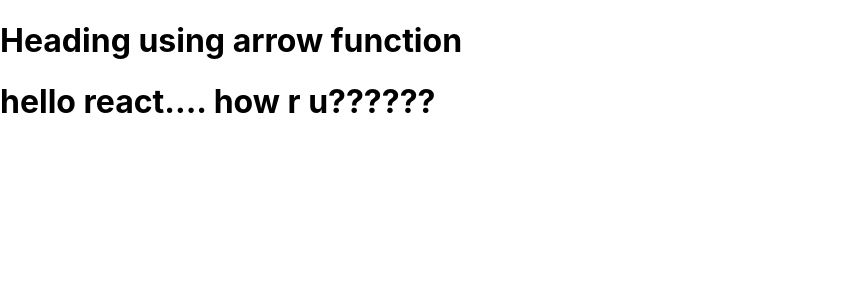
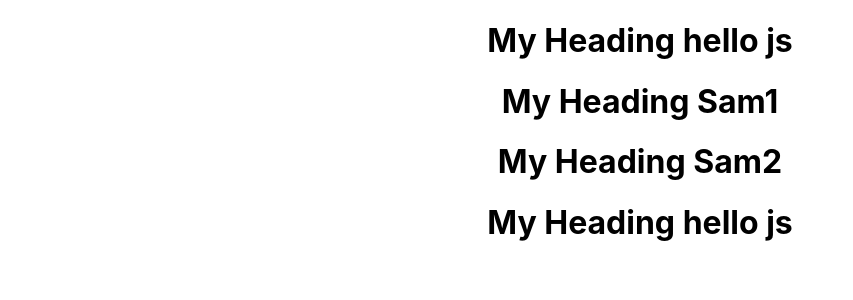
Before and after one commit to sameershinde28/p1, a React (Create React App) app: page / in a window 1280 px wide. Shown: the top 300 px of the page, without its empty margins (0-853 px from the left). Built offline with nearby package versions, Linux system fonts and the light colour scheme.

Commit message:
added default n multiple compo

```diff
--- a/src/App.js
+++ b/src/App.js
@@ -1,12 +1,16 @@
+import MyHeading from "./components/MyHeading";
+import { Sam1, Sam2 as Sameer2 } from './components/MyHeading'
 
-const Heading=()=><h1>Heading using arrow function </h1>
 
 
 export default function App() {
   return (
-    <div>
-      <Heading />
-      <h1>hello react.... how r u??????</h1>
+    <div className="App">
+      <MyHeading />
+      <Sam1 />
+      <Sameer2 />
+      <MyHeading />
     </div>
+
   )
 }
--- /dev/null
+++ b/src/components/MyHeading.js
@@ -0,0 +1,12 @@
+ const MyHeading=()=><h1>My Heading hello js</h1>;
+
+
+ const Sam1=()=><h1>My Heading Sam1</h1>;
+ const Sam2=()=><h1>My Heading Sam2</h1>;
+
+
+
+
+
+ export default MyHeading;
+ export {Sam1,Sam2};
--- a/src/index.js
+++ b/src/index.js
@@ -2,6 +2,7 @@
 import ReactDOM from 'react-dom';
 import './index.css';
 import App from './App';
+import './App.css'
 
 
  ReactDOM.render(< App />,document.getElementById('root'));
```
Also changed, not shown: public/index.html (+2 -23 lines).
